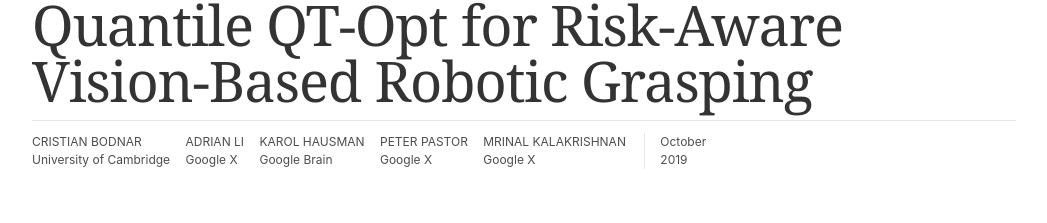
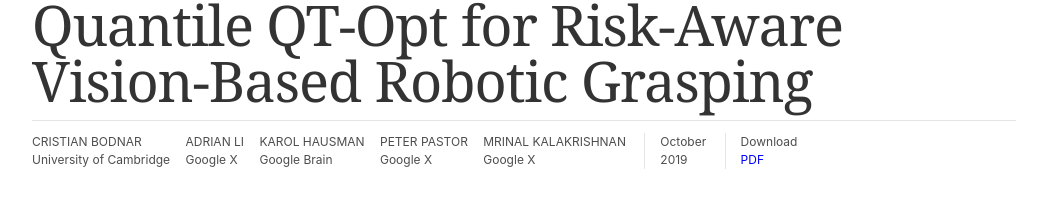
Before and after one commit to q2-opt/q2-opt.github.io, a website: page index.html in a window 1280 px wide. Shown: the part 947-1170 px from the top of the page, without its empty margins (116-1163 px from the left). Drawn offline with nearby package versions, Linux system fonts and the light colour scheme.

Commit message:
Update html

```diff
--- a/index.html
+++ b/index.html
@@ -65,10 +65,10 @@
     <div class="month">October</div>
     <div class="year">2019</div>
   </div>
-  <!-- <div class="date">
+  <div class="date">
     <div class="month">Download</div>
-    <div class="year" style="color: #0000FF;"><a href="https://arxiv.org/pdf/1903.01973.pdf" target="_blank">PDF</a></div> </div>
-  </div> -->
+    <div class="year" style="color: #0000FF;"><a href="https://arxiv.org/pdf/1910.02787.pdf" target="_blank">PDF</a></div> </div>
+  </div>
 </div>
 </dt-byline>
 </dt-byline>
```
Also changed, not shown: 2 other files.
